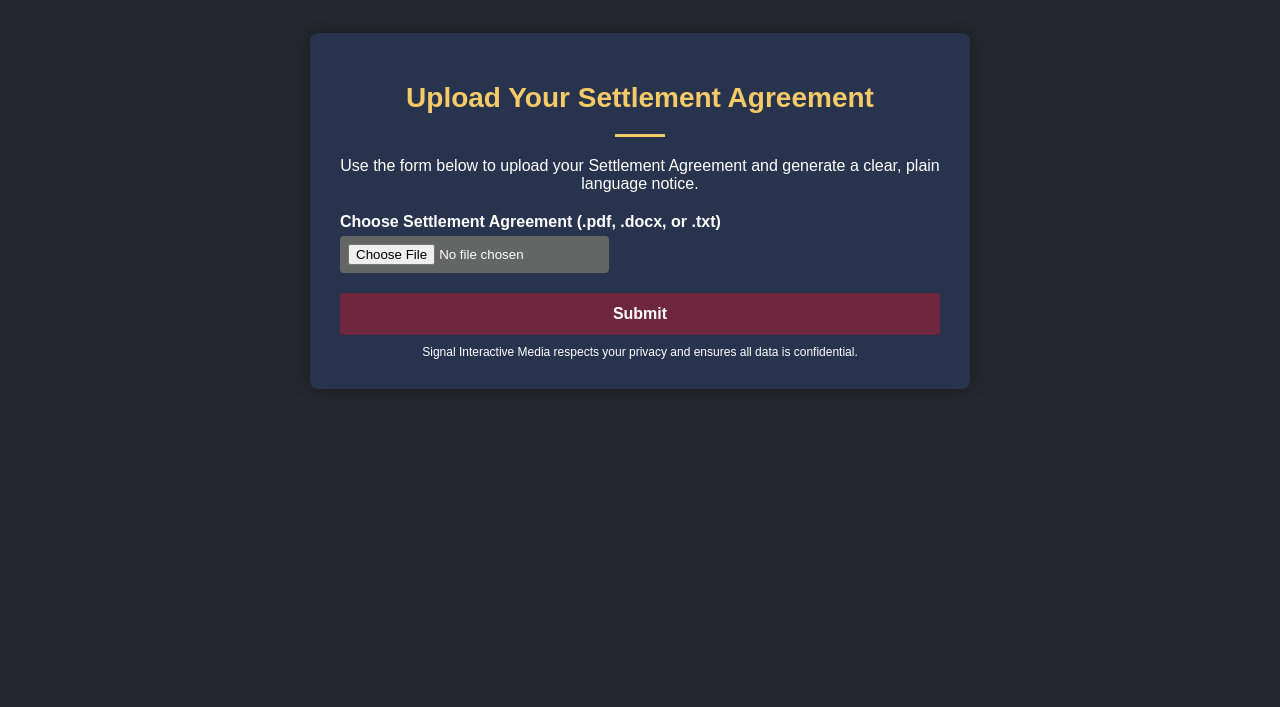
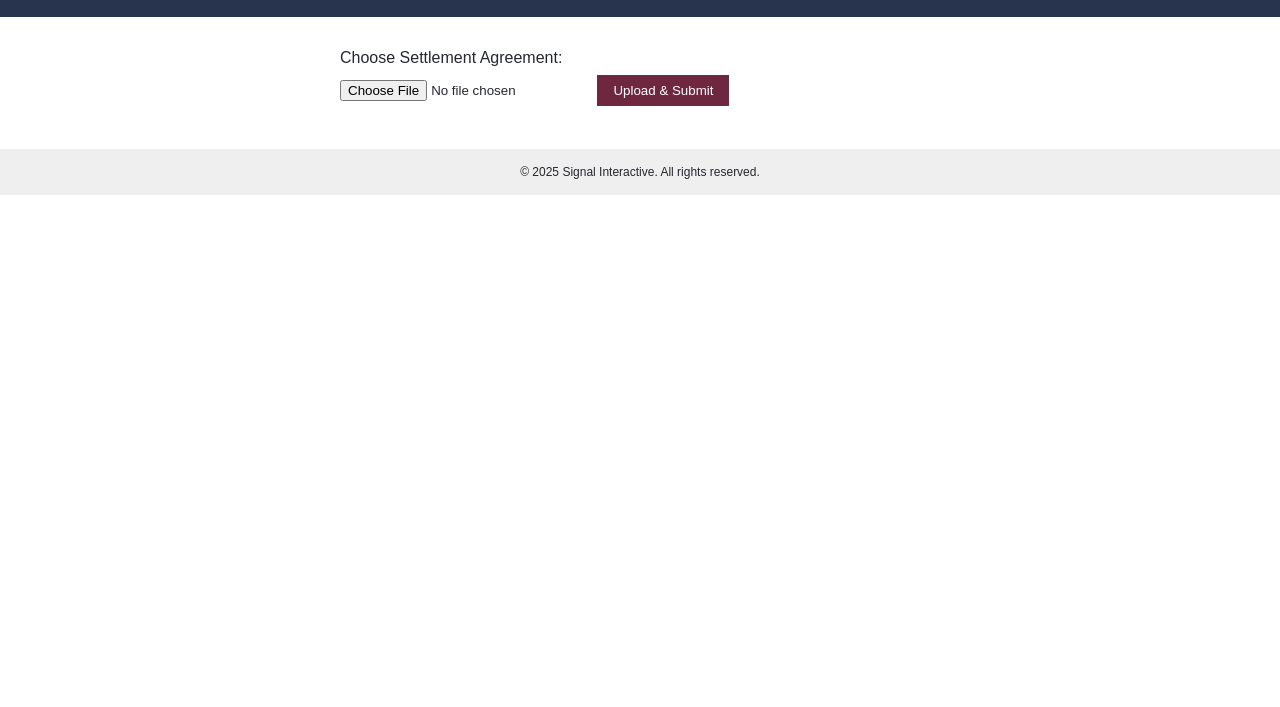
Before and after one commit to Wheaties71/settlement-notice-site, a plain HTML site: page index.html in a window 1280 px wide. Shown: the part 93-800 px from the top of the page. Drawn offline with Linux system fonts and the light colour scheme.

Commit message:
Update index.html

```diff
--- a/index.html
+++ b/index.html
@@ -2,109 +2,69 @@
 <html lang="en">
 <head>
   <meta charset="UTF-8">
-    <title>Settlement Notice Generator | Signal Interactive Media</title>
+  <title>Plain Language Settlement Notice Tool</title>
   <style>
-        :root {
-            --primary-color: #F5CB68;
-            --accent-color: #869CB5;
-            --secondary-color: #636665;
-            --background-color: #24272D;
-            --deep-red: #6F2740;
-            --white-color: #FFFFFF;
-        }
     body {
-            font-family: Arial, sans-serif;
-            background-color: var(--background-color);
-            color: var(--white-color);
+      font-family: 'Mr Eaves XL Modern', Arial, sans-serif;
+      background-color: #FFFFFF;
+      color: #24272D;
       margin: 0;
       padding: 0;
     }
     header {
       background-color: #28334E;
-            padding: 20px;
+      padding: 1rem;
       text-align: center;
     }
     header img {
-            max-width: 200px;
+      max-height: 60px;
+    }
+    h1 {
+      color: #F5CB68;
+      font-size: 24px;
+      margin-top: 1rem;
     }
     main {
+      padding: 2rem;
       max-width: 600px;
-            background-color: #28334E;
-            margin: 50px auto;
-            padding: 30px;
-            border-radius: 8px;
-            box-shadow: 0 0 15px rgba(0,0,0,0.3);
+      margin: auto;
     }
-        h1 {
-            font-size: 28px;
-            color: var(--primary-color);
-            text-align: center;
-            margin-bottom: 10px;
-        }
-        p.description {
-            text-align: center;
-            font-size: 16px;
-            color: var(--white-color);
-            margin-bottom: 20px;
-        }
-        form label {
-            font-weight: bold;
+    label {
       display: block;
-            margin-top: 20px;
+      margin-bottom: 0.5rem;
     }
     input[type="file"] {
-            display: block;
-            margin-top: 5px;
-            background-color: var(--secondary-color);
-            color: var(--white-color);
-            border: none;
-            padding: 8px;
-            border-radius: 4px;
+      margin-bottom: 1rem;
     }
     button {
-            display: block;
-            width: 100%;
-            padding: 12px;
-            background-color: var(--deep-red);
-            color: var(--white-color);
+      background-color: #6F2740;
+      color: #FFFFFF;
+      padding: 0.5rem 1rem;
       border: none;
-            border-radius: 4px;
-            font-size: 16px;
-            margin-top: 20px;
       cursor: pointer;
-            font-weight: bold;
     }
-        button:hover {
-            background-color: var(--primary-color);
-            color: var(--background-color);
-        }
-        .footer-note {
+    footer {
+      background-color: #EFEFEF;
+      padding: 1rem;
+      text-align: center;
       font-size: 12px;
-            text-align: center;
-            color: var(--white-color);
-            margin-top: 10px;
-        }
-        .highlight-bar {
-            border-top: 3px solid var(--primary-color);
-            width: 50px;
-            margin: 20px auto;
     }
   </style>
 </head>
 <body>
   <header>
-        <img src="logo-signal-whitetext-vert.png" alt="Signal Interactive Media Logo">
+    <img src="logo-signal-whitetext-vert.png" alt="Signal Interactive Logo">
+    <h1>Submit Your Settlement Agreement</h1>
   </header>
   <main>
-        <h1>Upload Your Settlement Agreement</h1>
-        <div class="highlight-bar"></div>
-        <p class="description">Use the form below to upload your Settlement Agreement and generate a clear, plain language notice.</p>
-        <form action="https://primary-production-5bb2b.up.railway.app/webhook/dffa7dde-c90a-4893-b26c-64869fadd722" method="post" enctype="multipart/form-data">
-            <label for="file">Choose Settlement Agreement (.pdf, .docx, or .txt)</label>
-            <input type="file" id="file" name="file" required>
-            <button type="submit">Submit</button>
+    <form action="YOUR_WEBHOOK_URL" method="POST" enctype="multipart/form-data">
+      <label for="settlementFile">Choose Settlement Agreement:</label>
+      <input type="file" id="settlementFile" name="settlementFile" accept=".pdf,.doc,.docx,.txt" required>
+      <button type="submit">Upload & Submit</button>
     </form>
-        <div class="footer-note">Signal Interactive Media respects your privacy and ensures all data is confidential.</div>
   </main>
+  <footer>
+    &copy; 2025 Signal Interactive. All rights reserved.
+  </footer>
 </body>
 </html>
```
Lines whose indentation alone changed are shown as unchanged.
